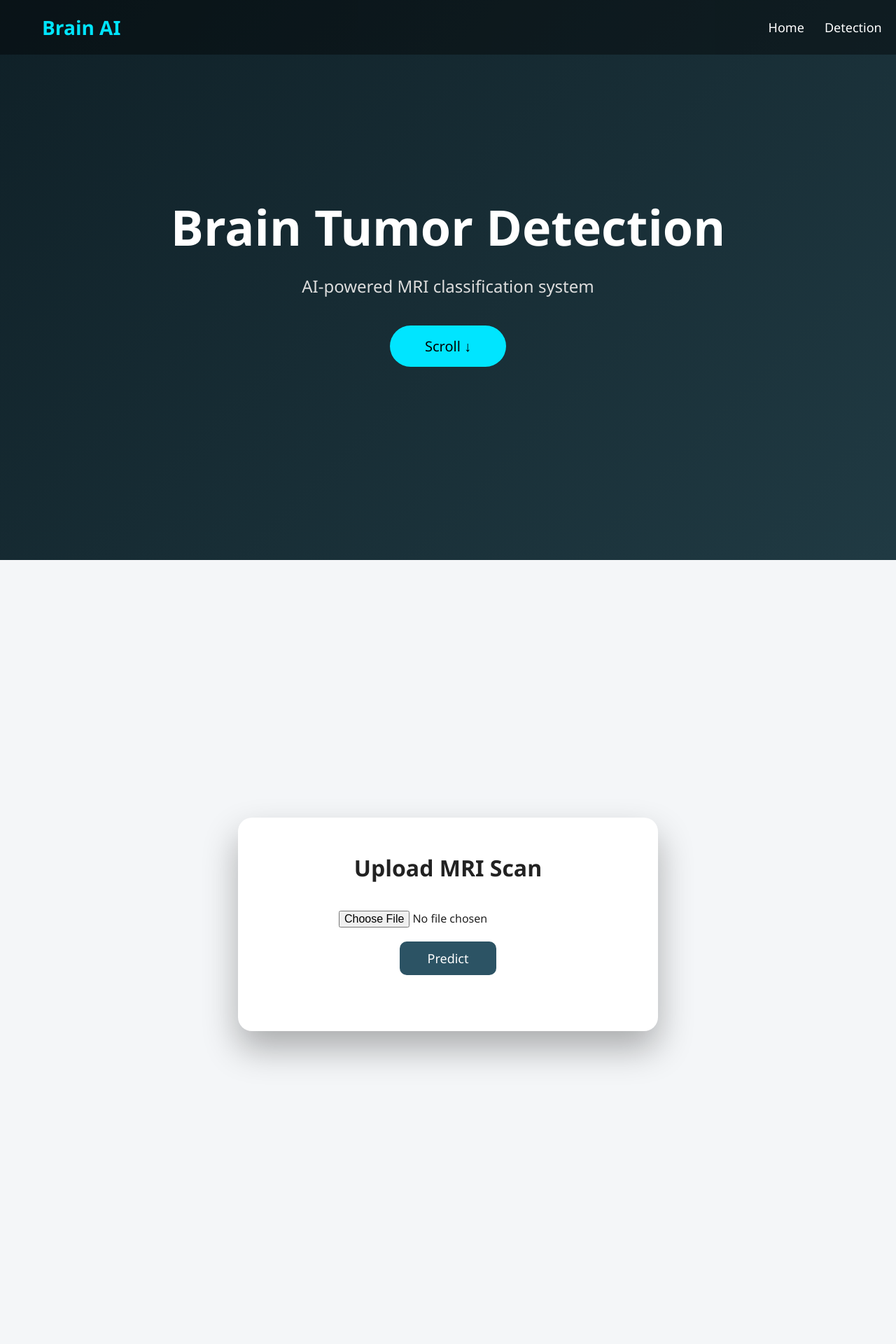
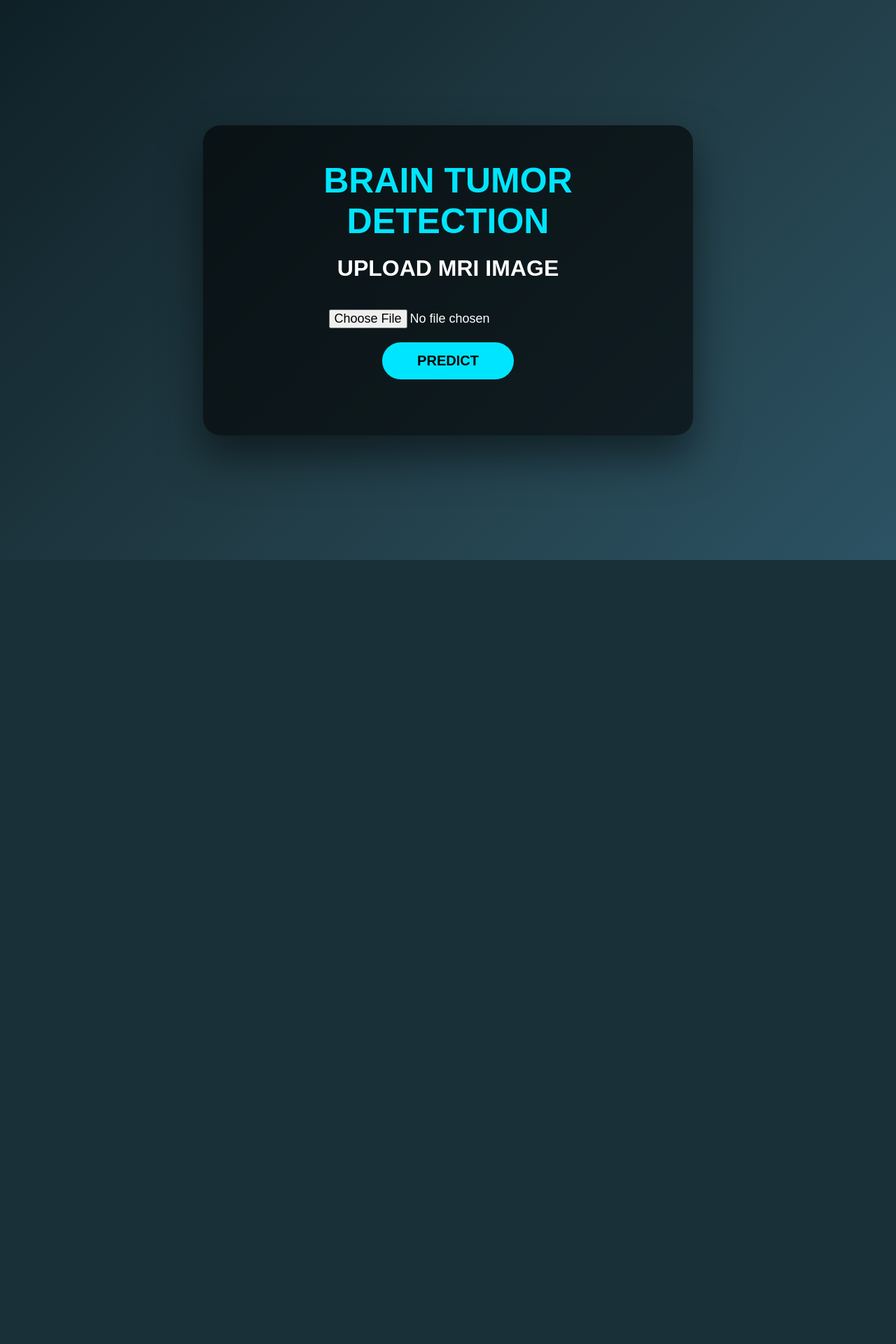
Before and after one commit to Bondadapavani/Tumor_App, a Flask app: page / in a window 1280 px wide. Shown: the top 1920 px of the page at 70% size. After the commit the page ends 800 px from the top, so only its background shows below. Run offline with Flask 3, Linux system fonts and the light colour scheme.

Commit message:
Update index.html

```diff
--- a/templates/index.html
+++ b/templates/index.html
@@ -1,207 +1,120 @@
 <!DOCTYPE html>
-<html lang="en">
+<html>
 <head>
-    <meta charset="UTF-8">
     <title>Brain Tumor Detection AI</title>
     <style>
         * {
             margin: 0;
             padding: 0;
-            font-family: "Segoe UI", Arial, sans-serif;
+            font-family: Arial, sans-serif;
         }
 
         body {
             background: linear-gradient(135deg, #0f2027, #203a43, #2c5364);
             color: white;
-            overflow-x: hidden;
         }
 
-        /* NAVBAR */
-        .navbar {
-            position: fixed;
-            top: 0;
-            width: 100%;
-            padding: 20px 60px;
-            background: rgba(0,0,0,0.4);
+        .container {
+            min-height: 100vh;
             display: flex;
-            justify-content: space-between;
             align-items: center;
-            z-index: 10;
-        }
-
-        .navbar h2 {
-            color: #00e5ff;
-            font-size: 28px;
-        }
-
-        .navbar a {
-            color: white;
-            margin-left: 25px;
-            text-decoration: none;
-            font-size: 18px;
-        }
-
-        /* HERO */
-        .hero {
-            height: 100vh;
-            display: flex;
             justify-content: center;
-            align-items: center;
-            text-align: center;
-        }
-
-        .hero h1 {
-            font-size: 70px;
-            margin-bottom: 20px;
-        }
-
-        .hero p {
-            font-size: 24px;
-            color: #ddd;
-        }
-
-        .scroll-btn {
-            margin-top: 40px;
-            padding: 16px 50px;
-            background: #00e5ff;
-            border: none;
-            color: black;
-            font-size: 20px;
-            border-radius: 40px;
-            cursor: pointer;
-        }
-
-        /* DETECTION SECTION */
-        .section {
-            min-height: 100vh;
-            padding: 120px 0;
-            display: flex;
-            justify-content: center;
-            align-items: center;
-            background: #f4f6f8;
-            color: #222;
         }
 
         .card {
-            background: white;
-            width: 500px;
+            background: rgba(0,0,0,0.6);
+            width: 600px;
             padding: 50px;
-            border-radius: 20px;
+            border-radius: 25px;
             text-align: center;
-            box-shadow: 0 25px 50px rgba(0,0,0,0.3);
+            box-shadow: 0 30px 60px rgba(0,0,0,0.5);
         }
 
-        .card h2 {
+        h1 {
+            font-size: 50px;
+            margin-bottom: 20px;
+            color: #00e5ff;
+        }
+
+        h2 {
             font-size: 32px;
             margin-bottom: 20px;
         }
 
         input[type=file] {
+            font-size: 18px;
             margin: 20px 0;
-            font-size: 16px;
         }
 
         button {
-            padding: 12px 40px;
-            background: #2c5364;
-            color: white;
+            padding: 15px 50px;
+            background: #00e5ff;
             border: none;
-            border-radius: 10px;
-            font-size: 18px;
+            border-radius: 30px;
+            font-size: 20px;
+            font-weight: bold;
             cursor: pointer;
+            color: black;
         }
 
         .result {
             margin-top: 30px;
-            font-size: 22px;
         }
 
         .result img {
             margin-top: 15px;
-            width: 280px;
-            border-radius: 12px;
-            border: 4px solid #2c5364;
+            width: 300px;
+            border-radius: 15px;
+            border: 4px solid #00e5ff;
         }
 
         .valid {
-            color: green;
+            font-size: 30px;
+            color: #00ffcc;
             font-weight: bold;
-            font-size: 24px;
+            margin-top: 15px;
+        }
+
+        .confidence {
+            font-size: 26px;
+            color: #ffd54f;
+            font-weight: bold;
         }
 
         .invalid {
-            color: red;
+            font-size: 26px;
+            color: #ff5252;
             font-weight: bold;
-            font-size: 22px;
         }
     </style>
 </head>
 <body>
 
-<!-- NAVBAR -->
-<div class="navbar">
-    <h2>Brain AI</h2>
-    <div>
-        <a href="#home">Home</a>
-        <a href="#detect">Detection</a>
-        <a href="#about">About</a>
-    </div>
-</div>
-
-<!-- HERO -->
-<div class="hero" id="home">
-    <div>
-        <h1>Brain Tumor Detection</h1>
-        <p>AI-powered MRI classification system</p>
-        <button class="scroll-btn" onclick="document.getElementById('detect').scrollIntoView({behavior:'smooth'})">
-            Scroll ↓
-        </button>
-    </div>
-</div>
-
-<!-- DETECTION -->
-<div class="section" id="detect">
+<div class="container">
     <div class="card">
-        <h2>Upload MRI Scan</h2>
+        <h1>BRAIN TUMOR DETECTION</h1>
+        <h2>UPLOAD MRI IMAGE</h2>
 
         <form method="POST" enctype="multipart/form-data">
             <input type="file" name="file" required><br>
-            <button type="submit">Predict</button>
+            <button type="submit">PREDICT</button>
         </form>
 
         <div class="result">
-
             {% if image_path %}
-                <h3>Uploaded MRI</h3>
-                <img src="{{ image_path }}">
+                <h2>UPLOADED MRI</h2>
+                <img src="{{ url_for('static', filename='uploads/' + image_path.split('/')[-1]) }}">
             {% endif %}
 
             {% if result %}
-                <p class="valid">Result: {{ result }}</p>
-            {% endif %}
-
-            {% if confidence %}
-                <p>Confidence: <b>{{ confidence }}%</b></p>
-                <p class="valid">MRI detected successfully.</p>
+                <p class="valid">RESULT: {{ result }}</p>
+                <p class="confidence">CONFIDENCE: {{ confidence }}%</p>
             {% endif %}
 
             {% if message %}
                 <p class="invalid">{{ message }}</p>
             {% endif %}
-
         </div>
-    </div>
-</div>
-
-<!-- ABOUT -->
-<div class="section" id="about">
-    <div style="width:60%; text-align:center;">
-        <h1 style="font-size:50px;">About Project</h1>
-        <p style="margin-top:20px; font-size:22px;">
-            This system uses computer vision and deep learning techniques
-            to validate MRI images and classify brain tumors into
-            Glioma, Meningioma, Pituitary, or No Tumor categories.
-        </p>
     </div>
 </div>
 
```
